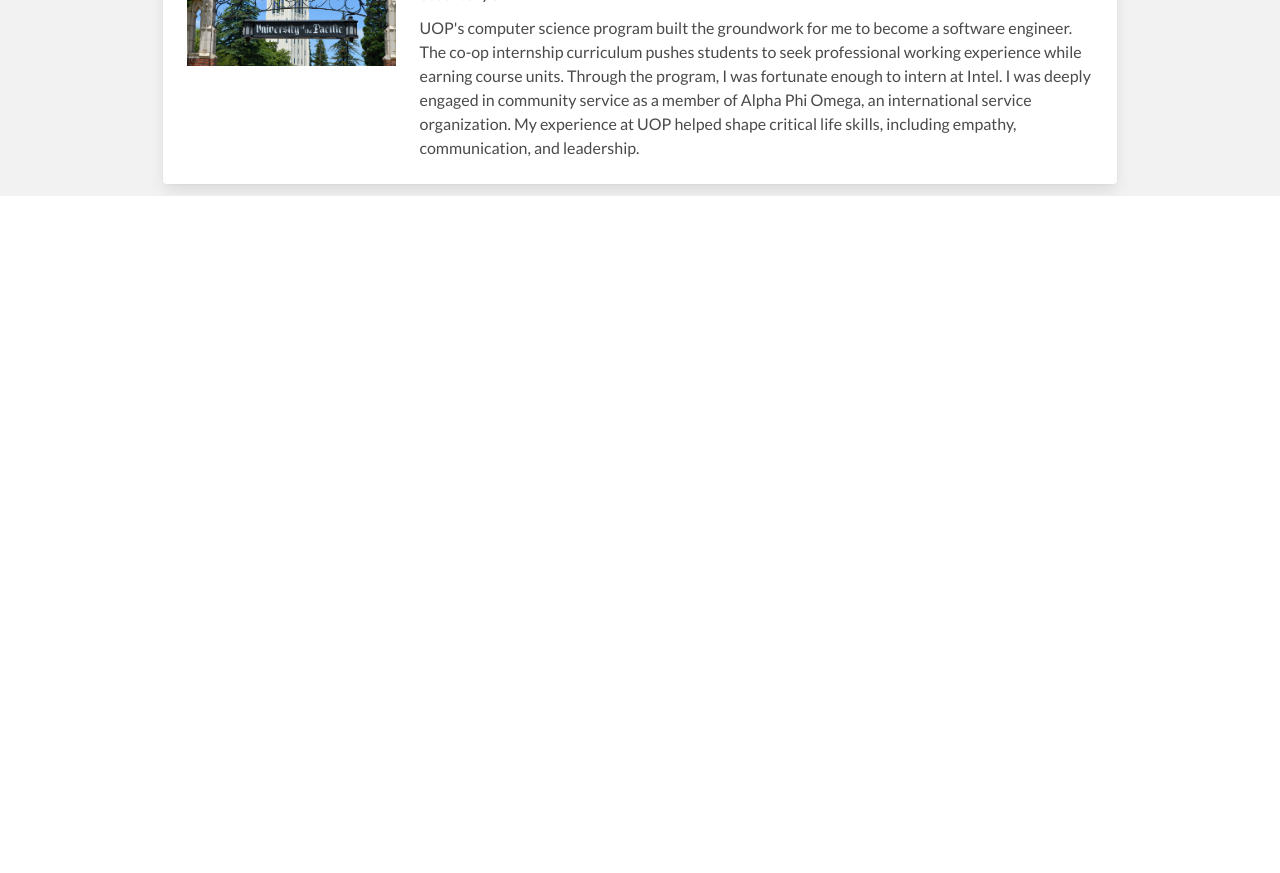
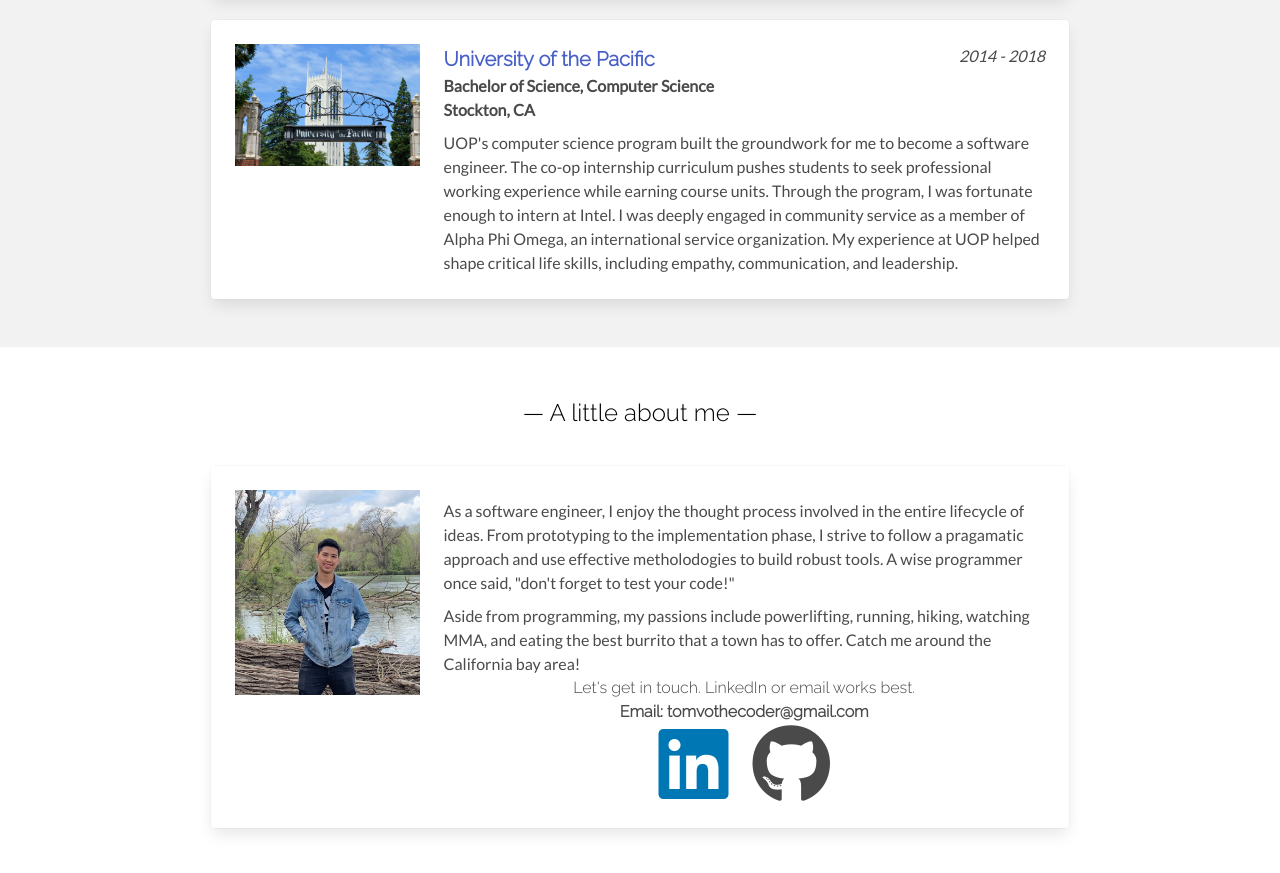
Before and after one commit to tomvothecoder/tomvo.me, a React (Create React App) app: page /career in a window 1280 px wide. Shown: the part 1900-2773 px from the top of the page. Before the commit the page ends 2096 px from the top, so only its background shows below. Built offline with nearby package versions, Linux system fonts and the light colour scheme.

Commit message:
Add bio section

```diff
--- /dev/null
+++ b/src/components/Career/About.tsx
@@ -0,0 +1,81 @@
+import selfPortrait from "assets/me.jpg";
+type Props = {};
+
+const About: React.FC<Props> = () => {
+  return (
+    <div id="about">
+      <div
+        className="columns is-centered"
+        data-aos="fade-up"
+        data-aos-delay="75"
+      >
+        <div className="column is-three-quarters">
+          <div className="card">
+            <div className="card-content">
+              <div className="columns">
+                <div className="column is-one-quarter">
+                  <figure className="image">
+                    <img src={selfPortrait} alt="me" id="me" />
+                  </figure>
+                </div>
+                <div className="column is-three-quarters">
+                  <p className="job-desc">
+                    As a software engineer, I enjoy the thought process involved
+                    in the entire lifecycle of ideas. From prototyping to the
+                    implementation phase, I strive to follow a pragamatic
+                    approach and use effective metholodogies to build robust
+                    tools. A wise programmer once said, "don't forget to test
+                    your code!"
+                  </p>
+                  <p className="job-desc">
+                    Aside from programming, my passions include powerlifting,
+                    running, hiking, watching MMA, and eating the best burrito
+                    that a town has to offer. Catch me around the California bay
+                    area!
+                  </p>
+
+                  <div className="container has-text-centered">
+                    <h2 id="lets-connect">
+                      Let's get in touch. LinkedIn or email works best.
+                    </h2>
+                    <h1 className="has-text-weight-bold	">
+                      Email: tomvothecoder@gmail.com
+                    </h1>
+                    <div className="columns is-mobile is-multiline is-centered">
+                      <div className="column is-narrow">
+                        <p className="bd-notification is-primary">
+                          <a
+                            href="https://www.linkedin.com/in/votom/"
+                            id="linkedin-icon"
+                            target="_blank"
+                            rel="noreferrer"
+                          >
+                            <i className="fab fa-linkedin fa-5x"></i>
+                          </a>
+                        </p>
+                      </div>
+                      <div className="column is-narrow">
+                        <p className="bd-notification is-primary">
+                          <a
+                            href="https://github.com/tomvothecoder"
+                            id="github-icon"
+                            target="_blank"
+                            rel="noreferrer"
+                          >
+                            <i className="fab fa-github fa-5x"></i>
+                          </a>
+                        </p>
+                      </div>
+                    </div>
+                  </div>
+                </div>
+              </div>
+            </div>
+          </div>
+        </div>
+      </div>
+    </div>
+  );
+};
+
+export default About;
--- a/src/views/Career.tsx
+++ b/src/views/Career.tsx
@@ -1,3 +1,4 @@
+import About from "components/Career/About";
 import Experience from "components/Career/Experience/Experience";
 import Hero from "components/Career/Hero";
 import "views/Career.css";
@@ -6,7 +7,37 @@
   return (
     <div className="home">
       <Hero />
-      <Experience />
+      <section className="section" id="experience">
+        <div className="container">
+          <h1 className="section-title has-text-centered">
+            — Where I've been —
+          </h1>
+          <Experience />
+        </div>
+      </section>
+
+      {/* <section className="section" id="skills">
+      <div className="container has-text-centered">
+        <h1 className="section-title">— Things I've Learned —</h1>
+        <Skills/>
+      </div>
+    </section> */}
+
+      {/* <section className="section" id="portfolio">
+      <div className="container has-text-centered">
+        <h1 className="section-title">— Some of my work —</h1>
+        <Portfolio/>
+      </div>
+    </section> */}
+
+      <section className="section" id="about">
+        <div className="container">
+          <h1 className="section-title has-text-centered">
+            — A little about me —
+          </h1>
+          <About />
+        </div>
+      </section>
     </div>
   );
 }
```
Also changed, not shown: src/assets/me.jpg (added).
